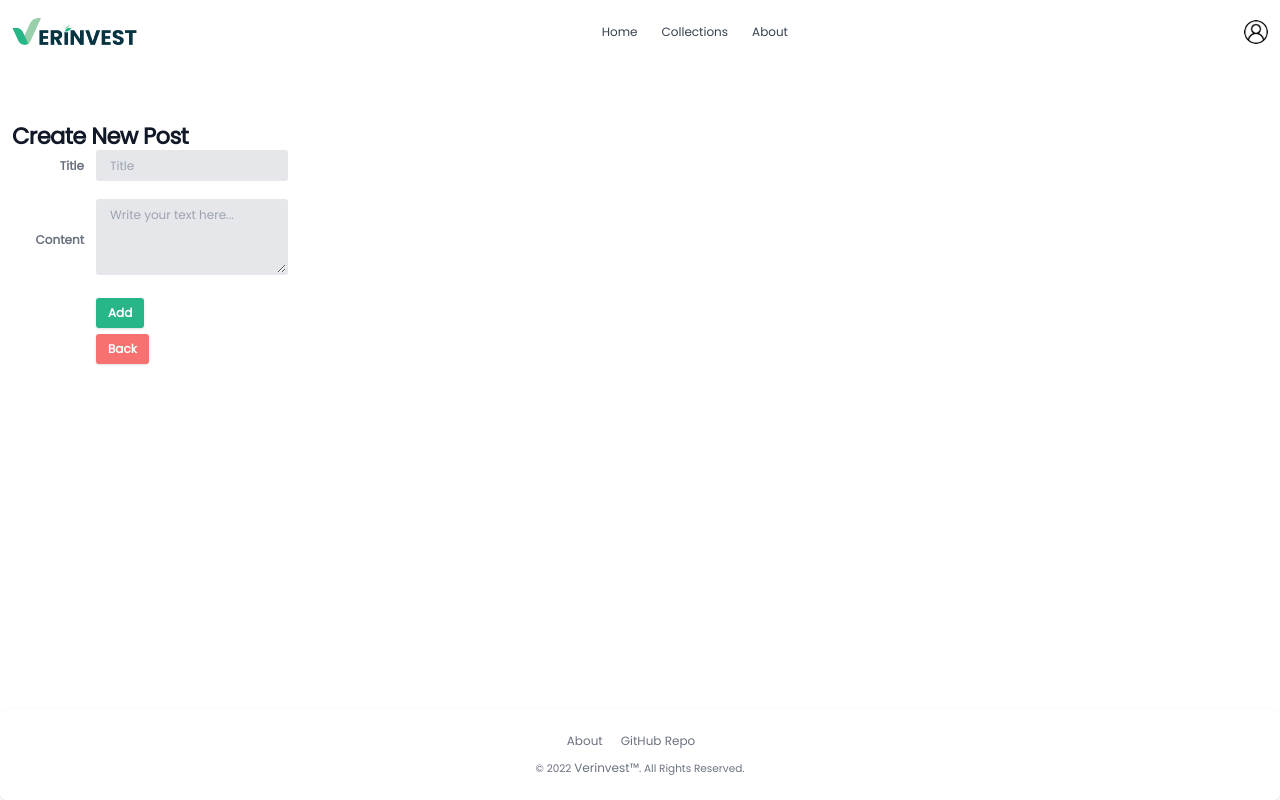
After one commit to jeremyalv/verinvest-tk-pbp-b03, a Django app: template edukasi_item/templates/create_education.html in a window 1280 px wide. The commit adds this page. Run offline with Django 4.2, Linux system fonts and the light colour scheme; the template is opened without the code that fills it, so the values that code supplies are empty; some libraries are stand-ins or nearby versions.

Commit message:
implement edukasi_item

```diff
--- /dev/null
+++ b/edukasi_item/templates/create_education.html
@@ -0,0 +1,54 @@
+{% extends 'base.html' %}
+
+{% load static %}
+
+{% block meta %}
+{% endblock meta %}
+
+{% block content %}
+<div class = "education_item">
+
+    <h2 class="mx-4 text-2xl font-bold leading-7 text-gray-900 sm:truncate sm:text-3xl sm:tracking-tight">Create New Post</h2>
+
+    <form class="w-full max-w-sm" method="POST" action="">
+        {% csrf_token %}
+        <div class="md:flex md:items-center mb-6">
+          <div class="md:w-1/3">
+            <label class="block text-gray-500 font-bold md:text-right mb-1 md:mb-0 pr-4" for="inline-full-name">
+              Title
+            </label>
+          </div>
+          <div class="md:w-2/3">
+            <input class="bg-gray-200 appearance-none border-2 border-gray-200 rounded w-full py-2 px-4 text-gray-700 leading-tight focus:outline-none focus:bg-white focus:border-primary" id="inline-full-name" type="text" placeholder="Title">
+          </div>
+        </div>
+        <div class="md:flex md:items-center mb-6">
+          <div class="md:w-1/3">
+            <label class="block text-gray-500 font-bold md:text-right mb-1 md:mb-0 pr-4" for="inline-password">
+              Content
+            </label>
+          </div>
+          <div class="md:w-2/3">
+            <textarea id="content" rows="4" class="bg-gray-200 appearance-none border-2 border-gray-200 rounded w-full py-2 px-4 text-gray-700 leading-tight focus:outline-none focus:bg-white focus:border-primary" placeholder="Write your text here..." required=""></textarea>
+          </div>
+        </div>
+        <div class="md:flex md:items-center">
+          <div class="md:w-1/3"></div>
+          <div class="md:w-2/3">
+            <button class="shadow bg-primary focus:shadow-outline focus:outline-none text-white font-bold py-2 px-4 rounded" type="button">
+              Add
+            </button>
+          </div>
+        </div>
+        <div class="md:flex md:items-center">
+            <div class="md:w-1/3"></div>
+            <div class="md:w-2/3">
+              <button class="mt-2 shadow bg-red-400 focus:shadow-outline focus:outline-none text-white font-bold py-2 px-4 rounded" type="button"><a href="{% url 'collection:education' %}">
+                Back
+              </a></button>
+            </div>
+          </div>
+      </form>
+
+</div>
+{% endblock content %}
--- a/edukasi_item/urls.py
+++ b/edukasi_item/urls.py
@@ -1,5 +1,5 @@
 from django.urls import path
-from edukasi_item.views import (view_post, create_post, delete_post)
+from edukasi_item.views import view_post, create_post, delete_post
 
 app_name = 'edukasi_item'
 
```
Also changed, not shown: edukasi_item/templates/edukasi_item.html (+74 -58 lines), edukasi_item/views.py (+23 -87 lines), db.sqlite3, edukasi_item/migrations/0002_remove_edukasicomment_saved_and_more.py (added).
